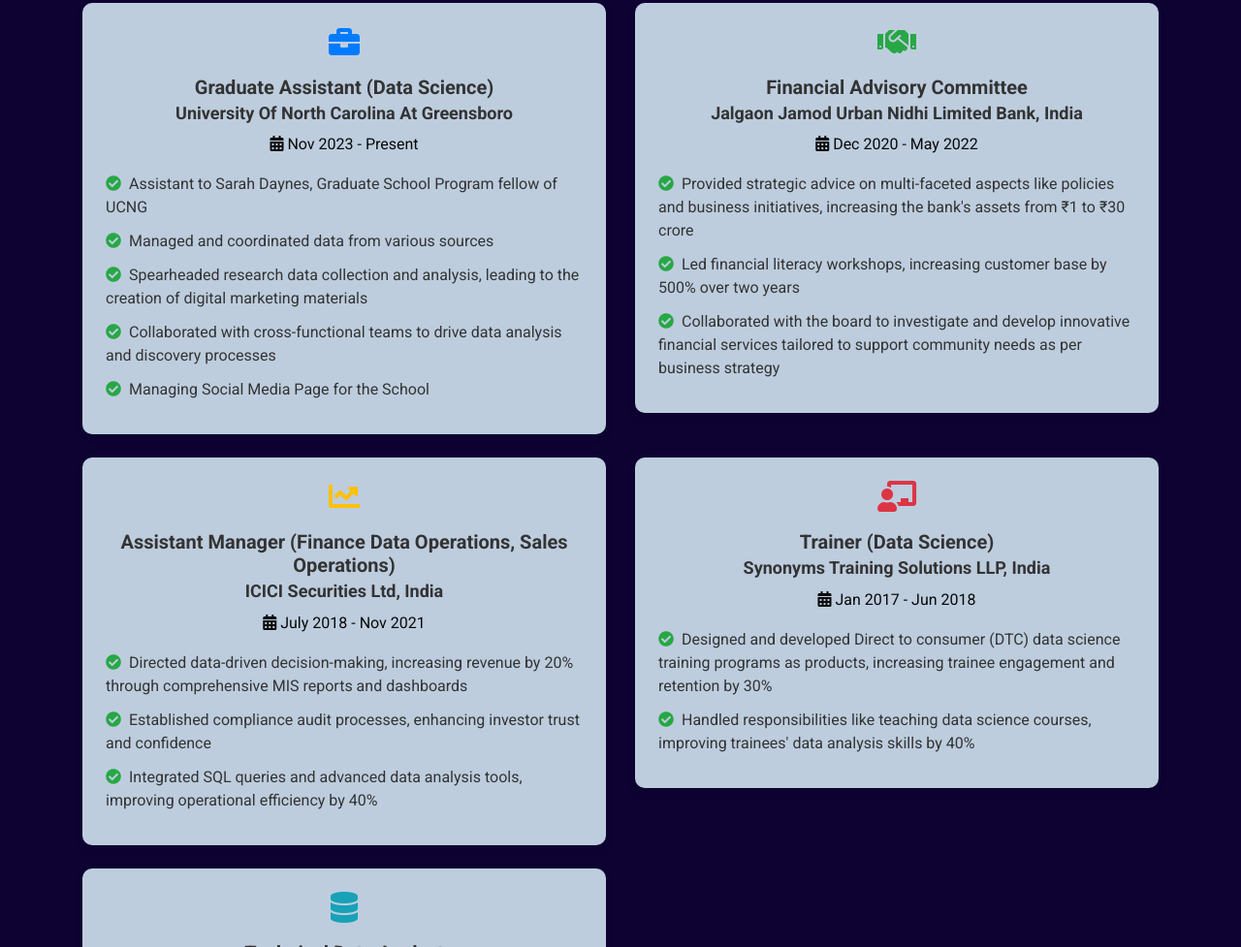
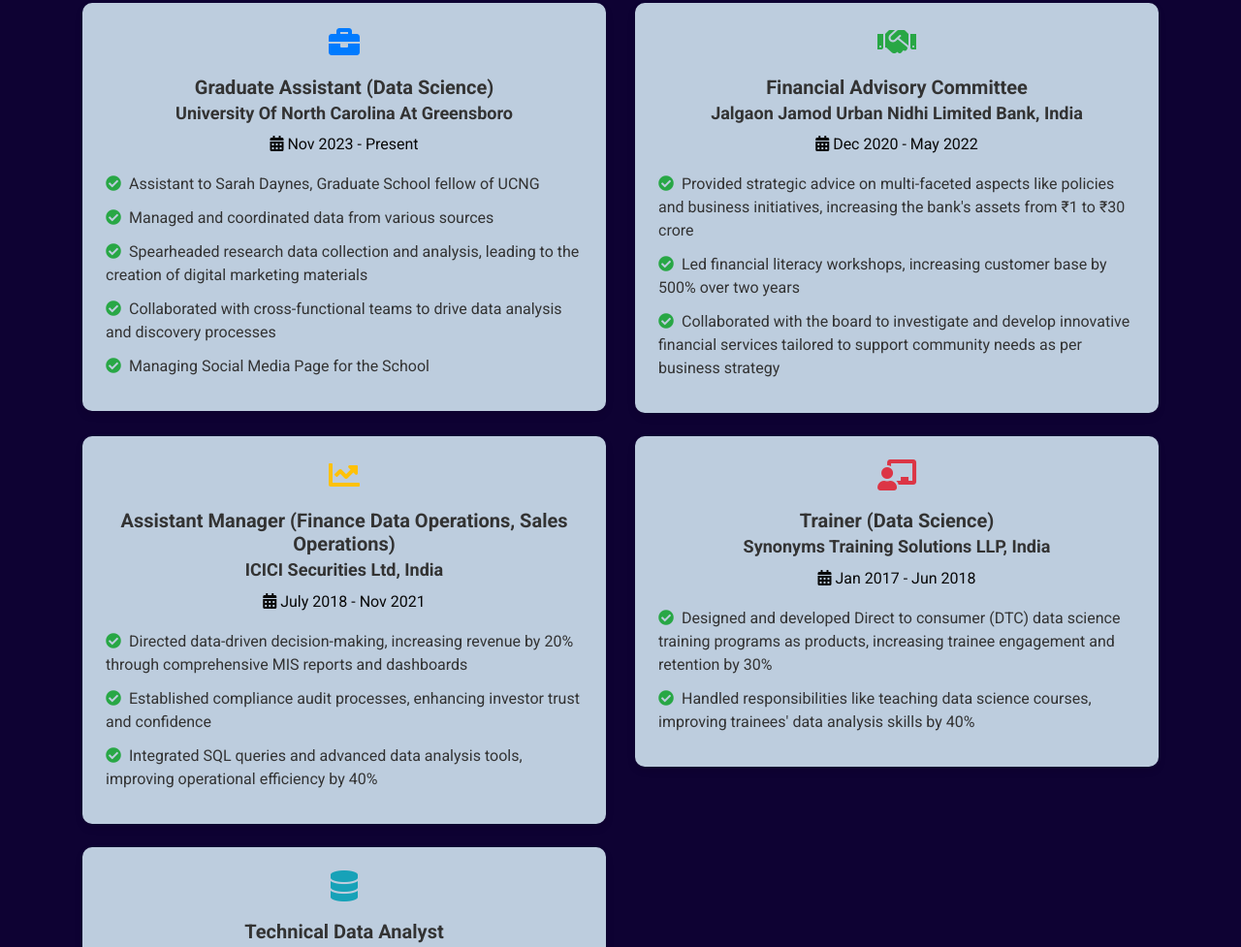
Before and after one commit to chaitali-khadse/portfolio, a plain HTML site: page docs/index.html in a window 1280 px wide. Shown: the part 4259-5236 px from the top of the page at 97% size. Drawn offline with nearby package versions, Linux system fonts and the light colour scheme.

Commit message:
Update index.html

```diff
--- a/docs/index.html
+++ b/docs/index.html
@@ -367,7 +367,7 @@
                         <h6 class="text-center font-weight-bold">University Of North Carolina At Greensboro</h6>
                         <span class="text-muted d-block text-center"><i class="fas fa-calendar-alt"></i> Nov 2023 - Present</span>
                         <ul class="mt-3">
-                            <li>Assistant to Sarah Daynes, Graduate School Program fellow of UCNG</li>
+                            <li>Assistant to Sarah Daynes, Graduate School fellow of UCNG</li>
                             <li>Managed and coordinated data from various sources</li>
                             <li>Spearheaded research data collection and analysis, leading to the creation of digital marketing materials</li>
                             <li>Collaborated with cross-functional teams to drive data analysis and discovery processes</li>
```
